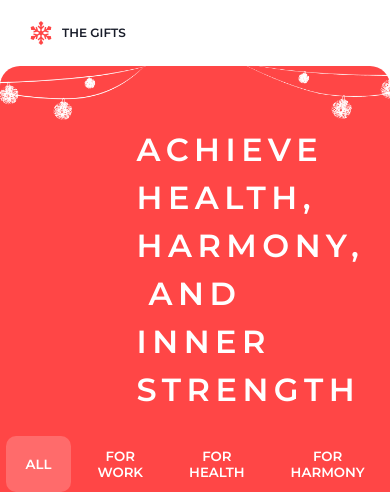
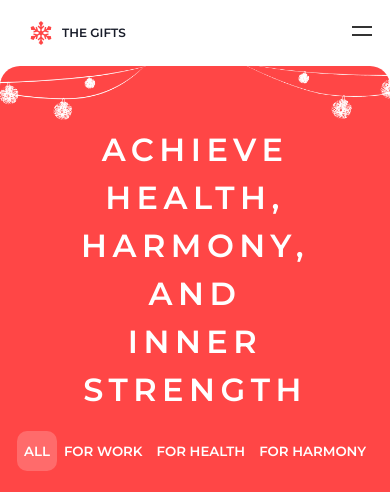
Before and after one commit to aoneban/christmas-shop, a website built with Vite: page christmas-shop/gifts.html in a window 390 px wide. Shown: the top 492 px of the page. Built offline with nearby package versions, Linux system fonts and the light colour scheme.

Commit message:
feat: add adaptive to the gifts page

```diff
--- a/christmas-shop/gifts.html
+++ b/christmas-shop/gifts.html
@@ -28,7 +28,12 @@
           <li class="element sixth">
             <a href="#footer" class="link">Contacts</a>
           </li>
-          <li class="element"></li>
+          <li class="element seven">
+            <div class="burger">
+              <div class="bar1"></div>
+              <div class="bar2"></div>
+            </div>
+          </li>
         </ul>
       </header>
       <main class="main__gifts">
--- a/christmas-shop/src/js/gifts.js
+++ b/christmas-shop/src/js/gifts.js
@@ -1 +1,6 @@
 import '../scss/styles.scss';
+
+(function () {
+  const classValue = document.querySelector('.gifts');
+  classValue.classList.add('addition');
+})();
--- a/christmas-shop/src/scss/gifts.scss
+++ b/christmas-shop/src/scss/gifts.scss
@@ -11,12 +11,21 @@
   background-size: contain;
   background-position: top;
   margin-bottom: 5px;
+  @media (max-width: 768px) {
+    padding: 60px 0 0 0;
+  }
   &-title {
     @include header_h1;
     color: variables.$primary-color;
     width: 30%;
     text-align: center;
-    margin: 0 auto 22px auto;
+    margin: 0 auto 17px auto;
+    @media (max-width: 768px) {
+      width: 60%;
+    }
+    @media (max-width: 380px) {
+      width: 95%;
+    }
   }
   &-sort {
     display: flex;
@@ -24,9 +33,23 @@
     gap: 6px;
     width: 50%;
     margin: 0 auto;
+    @media (max-width: 968px) {
+      gap: 3px;
+      width: 70%;
+    }
+    @media (max-width: 690px) {
+      gap: 0;
+      width: 95%;
+    }
     button {
       padding: 12px 20px;
       border-radius: 10px;
+      @media (max-width: 768px) {
+        padding: 12px 21px;
+      }
+      @media (max-width: 480px) {
+        padding: 12px 7px;
+      }
     }
     .btn-action {
       color: variables.$primary-color;
@@ -50,3 +73,8 @@
     }
   }
 }
+
+.addition {
+  border-bottom-left-radius: 15px;
+  border-bottom-right-radius: 15px;
+}
--- a/christmas-shop/src/scss/main.scss
+++ b/christmas-shop/src/scss/main.scss
@@ -258,6 +258,9 @@
     flex-wrap: wrap;
     gap: 13px;
     justify-content: center;
+    @media (max-width: 768px) {
+      gap: 14px;
+    }
     &-wrapper {
       background-color: #ecf3f8;
       border-radius: 20px;
```
